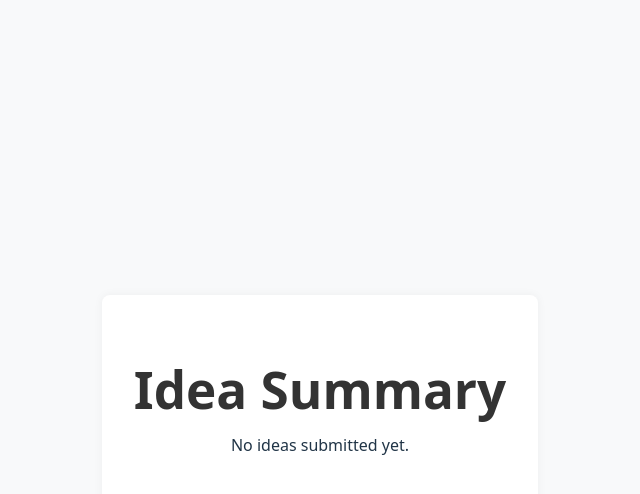
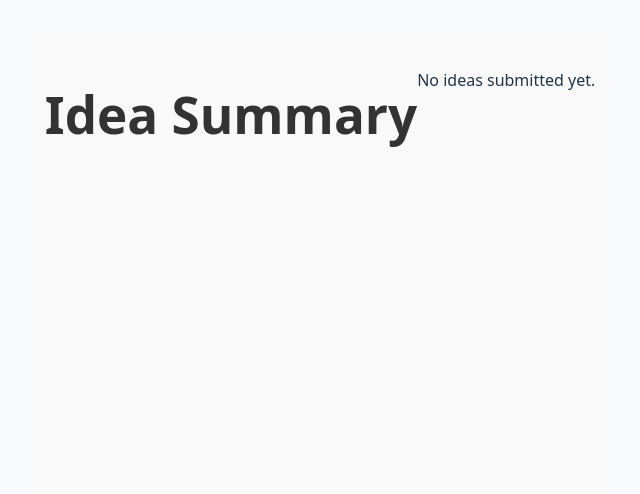
Before and after one commit to nwicker463/ideation-vite-frontend, a React (Vite) app: page /summary in a window 1280 px wide. Shown: the top 494 px of the page, without its empty margins (320-960 px from the left). Built offline with nearby package versions, Linux system fonts and the light colour scheme.

Commit message:
more css

```diff
--- a/src/App.css
+++ b/src/App.css
@@ -20,7 +20,7 @@ body {
   padding: 0;
 }
 
-.app-container {
+/*.app-container {
   width: 100%;
   max-width: none;
   padding: 2rem;
@@ -28,6 +28,22 @@ body {
   border-radius: 8px;
   box-shadow: 0 0 10px rgba(0,0,0,0.05);
   box-sizing: border-box;
+}*/
+
+/* App container fills screen and centers column */
+.app-container {
+  display: flex;
+  justify-content: center; /* horizontally center */
+  align-items: flex-start; /* top aligned, can change to center */
+  min-height: 100vh; /* take full screen height */
+  padding: 20px;
+  background: #f9f9f9; /* light background */
+}
+
+/* Main column fixed width */
+.main-column {
+  width: 600px;      /* or whatever size fits */
+  max-width: 90%;    /* responsive for small screens */
 }
 
 h1 {
--- a/src/App.jsx
+++ b/src/App.jsx
@@ -394,7 +394,8 @@ const submitIdea = async () => {
       </div>
 
       {/* Middle Column: Form */}
-      <div className="idea-form">
+      {/*<div className="idea-form">*/}
+      <div className= "main-column">
         {/*Locked Group Stuff*/}
         <div>
           <p>User ID: {userId || localStorage.getItem("userId")}</p>
```
